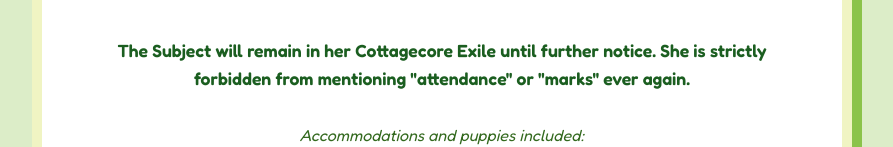
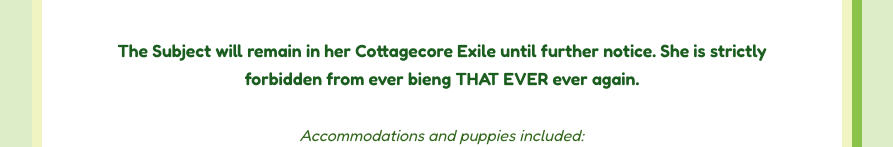
Before and after one commit to chikweya/laras-child, a plain HTML site: page attr_cottage.html in a window 1280 px wide. Shown: the part 1223-1370 px from the top of the page, without its empty margins (198-1091 px from the left). Drawn offline with Linux system fonts and the light colour scheme.

```diff
--- a/attr_cottage.html
+++ b/attr_cottage.html
@@ -58,7 +58,7 @@
             </div>
 
             <p style="margin-top: 40px; text-align: center; font-weight: bold; font-size: 1.1em; color: #1b5e20;">
-                The Subject will remain in her <strong>Cottagecore Exile</strong> until further notice. She is strictly forbidden from mentioning "attendance" or "marks" ever again.
+                The Subject will remain in her <strong>Cottagecore Exile</strong> until further notice. She is strictly forbidden from ever bieng <strong>THAT EVER</strong> ever again.
             </p>
 
             <div class="puppy-hq">
@@ -72,4 +72,5 @@
     <a href="index.html" class="btn-back">← Return to Master Evidence Board</a>
 
 </body>
+
 </html>
```
